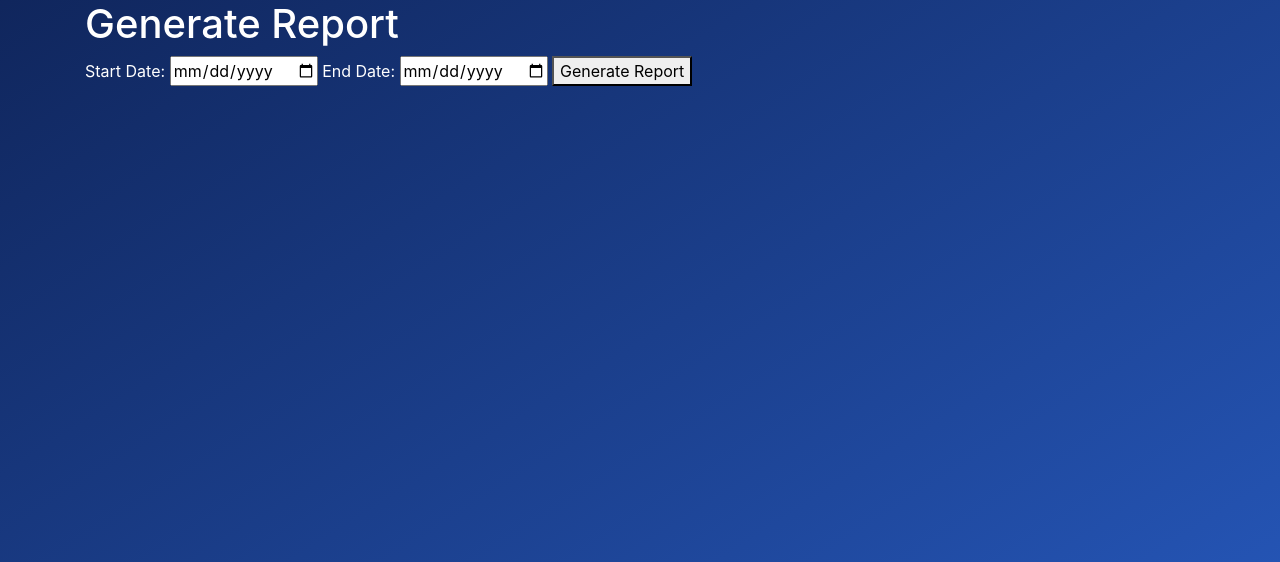
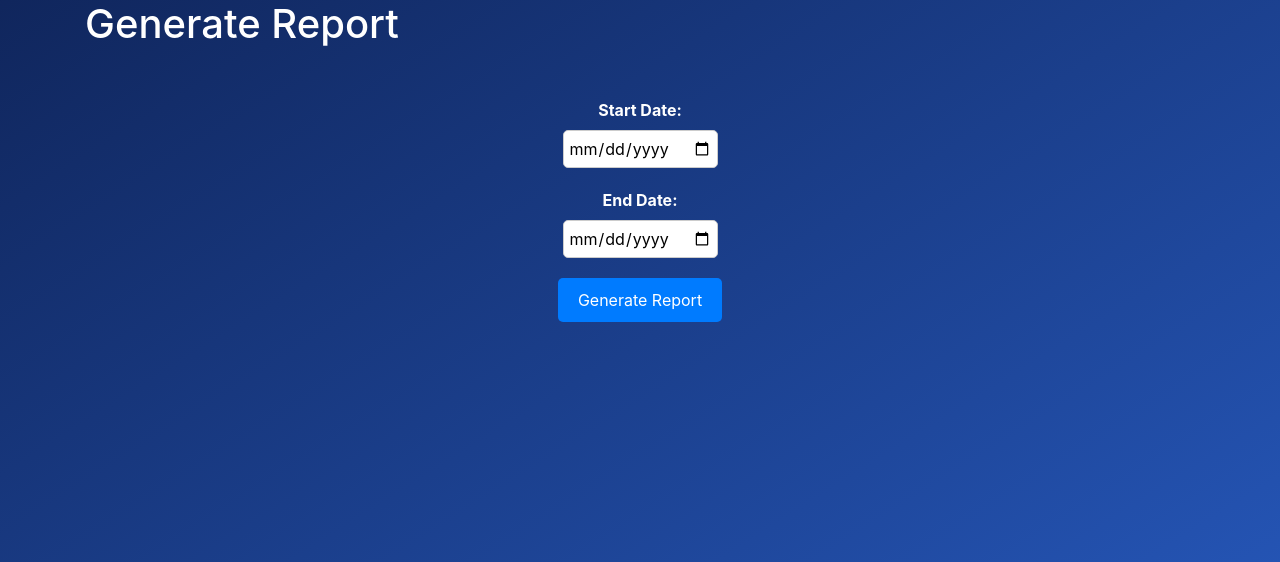
Before and after one commit to Updeus/Final-Year-Project, a Python web app: template App/templates/reports.html in a window 1280 px wide. Shown: the part 56-618 px from the top of the page. Run offline with Jinja, Linux system fonts and the light colour scheme; the template is opened without the code that fills it, so the values that code supplies are empty; some libraries are stand-ins or nearby versions.

Commit message:
report front end

```diff
--- a/App/templates/reports.html
+++ b/App/templates/reports.html
@@ -1,3 +1,38 @@
+<style>
+form {
+    display: flex;
+    flex-direction: column;
+    align-items: center;
+    margin-top: 50px;
+  }
+
+  label {
+    margin-bottom: 10px;
+    font-weight: bold;
+  }
+
+  input[type="date"] {
+    padding: 5px;
+    border-radius: 5px;
+    border: 1px solid #ccc;
+    margin-bottom: 20px;
+  }
+
+  button[type="submit"] {
+    background-color: #007bff;
+    color: #fff;
+    padding: 10px 20px;
+    border: none;
+    border-radius: 5px;
+    font-size: 16px;
+    cursor: pointer;
+  }
+
+  button[type="submit"]:hover {
+    background-color: #0069d9;
+  }
+</style>
+
 {% extends "layout.html" %}
 
 {% block content %}
```
